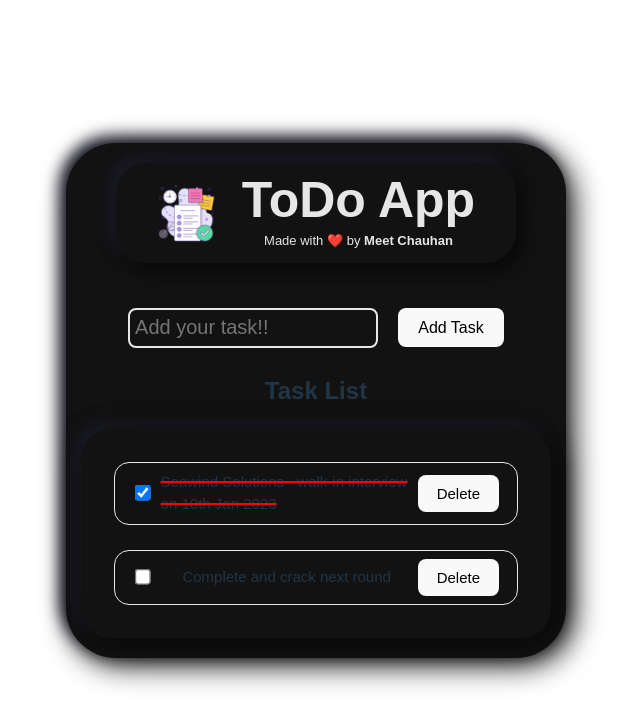
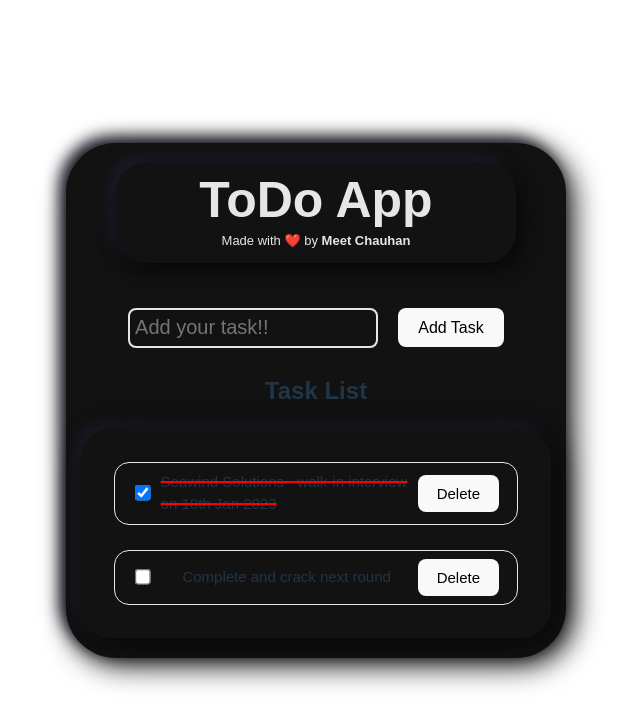
Before and after one commit to meetchauhan18/todo-app-using-reactjs, a React (Vite) app: page / in a window 1280 px wide. Shown: the top 726 px of the page, without its empty margins (324-964 px from the left). Built offline with nearby package versions, Linux system fonts and the light colour scheme.

Commit message:
Update App

```diff
--- a/src/header.jsx
+++ b/src/header.jsx
@@ -1,7 +1,6 @@
 function AppHeader() {
   return (
     <div className="app-header">
-      <img id="app-logo" src="src/assets/work-order.png" alt="App Logo" />
       <div>
         <h1 id="app-title">ToDo App</h1>
         <span id="app-credit">
```
